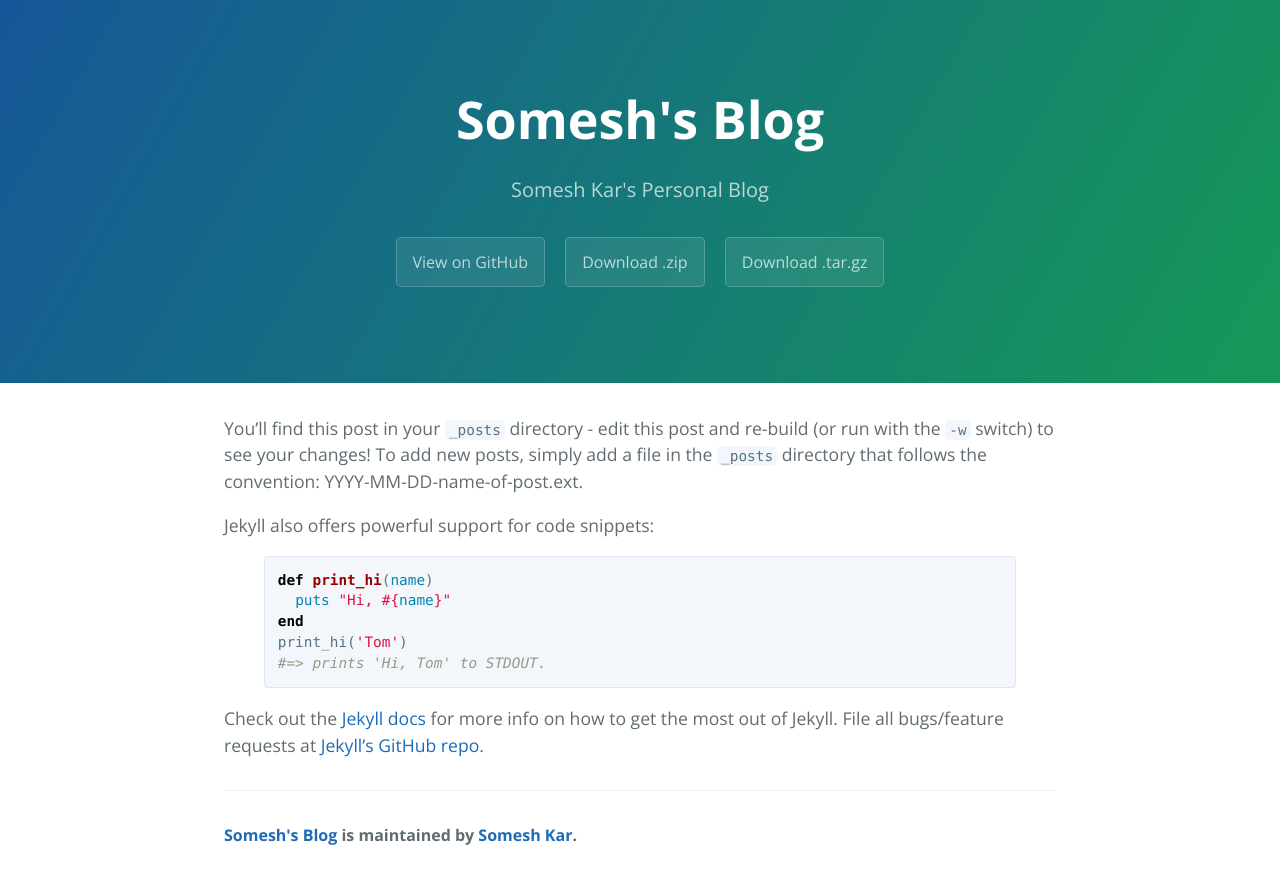
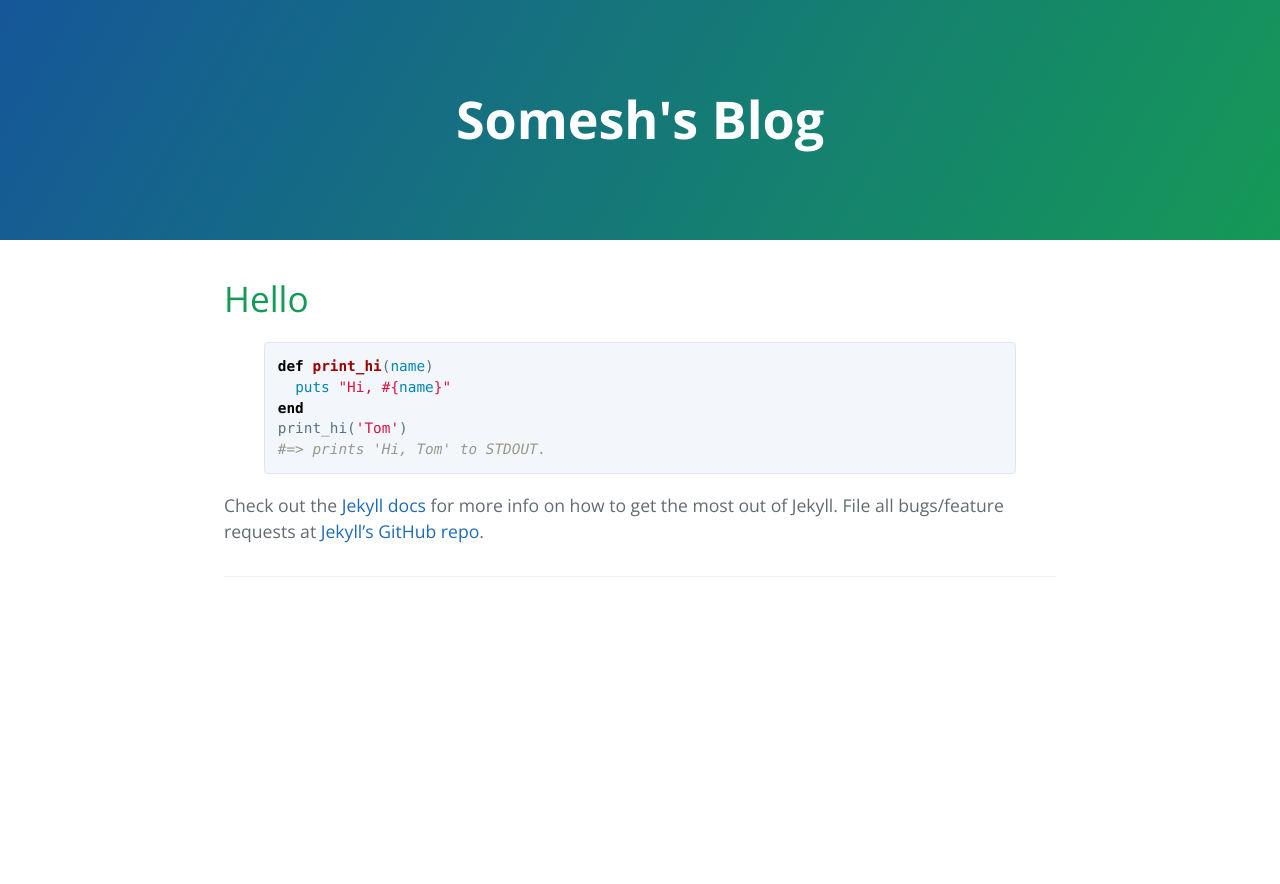
Before and after one commit to someshkar/blog-old, a Jekyll site: the page built from _posts/2016-02-12-sample-content.markdown, in a window 1280 px wide. Shown: the top 884 px of the page. Built offline with Jekyll 4.4.1, drawn with Linux system fonts in a browser that asks for light colours.

Commit message:
simplify

```diff
--- a/_includes/page-footer.html
+++ b/_includes/page-footer.html
@@ -1,3 +1,3 @@
 <footer class="site-footer">
-  <span class="site-footer-owner"><a href="{{ site.url }}">{{ site.title }}</a> is maintained by <a href="{{ site.author.url }}">{{ site.author.name }}</a>.</span>
+  <!-- <span class="site-footer-owner"><a href="{{ site.url }}">{{ site.title }}</a> is maintained by <a href="{{ site.author.url }}">{{ site.author.name }}</a>.</span> -->
 </footer>
--- a/_includes/page-header.html
+++ b/_includes/page-header.html
@@ -1,7 +1,9 @@
 <section class="page-header">
   <h1 class="project-name">{{ site.title }}</h1>
+  <!--
   <h2 class="project-tagline">{{ site.tagline }}</h2>
   <a href="#" class="btn">View on GitHub</a>
   <a href="#" class="btn">Download .zip</a>
   <a href="#" class="btn">Download .tar.gz</a>
+  -->
 </section>
--- a/_posts/2016-02-12-sample-content.markdown
+++ b/_posts/2016-02-12-sample-content.markdown
@@ -1,14 +1,11 @@
 ---
 layout: default
-title:  "Welcome to Jekyll!"
-date:   2016-02-12 17:50:00
+title:  "Hello, World!"
+date:   2019-02-12 17:50:00
 categories: main
 ---
 
-You'll find this post in your `_posts` directory - edit this post and re-build (or run with the `-w` switch) to see your changes!
-To add new posts, simply add a file in the `_posts` directory that follows the convention: YYYY-MM-DD-name-of-post.ext.
-
-Jekyll also offers powerful support for code snippets:
+# Hello
 
 {% highlight ruby %}
 def print_hi(name)
```
